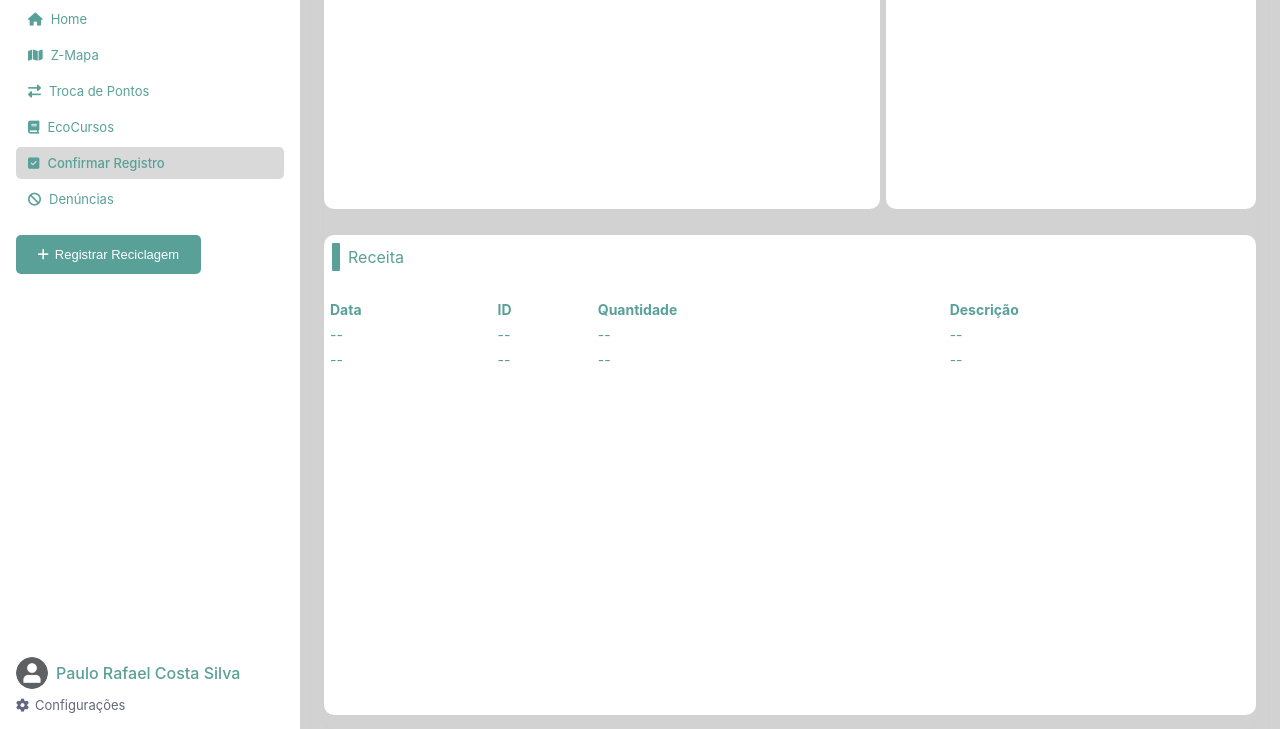
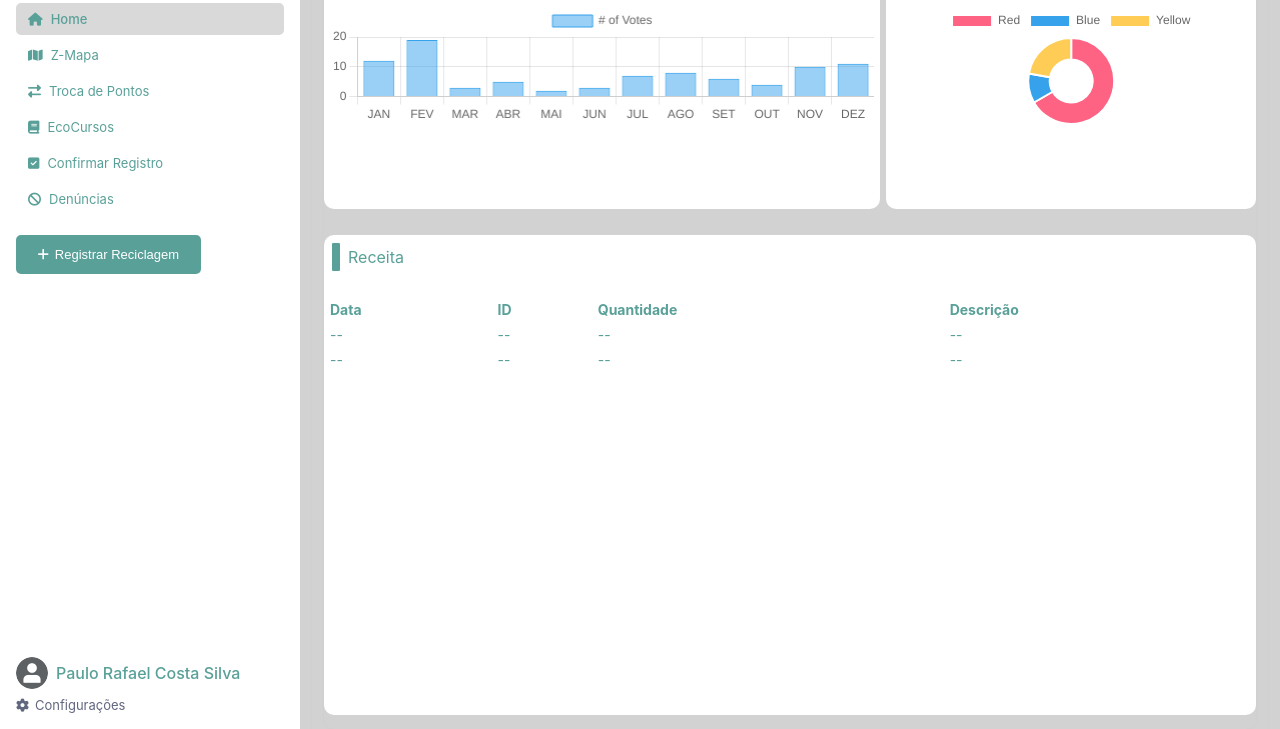
Before and after one commit to Mikael-Morais/Desafio4-Trilhas, a plain HTML site: page pages/App/html/app.html in a window 1280 px wide. Shown: the part 71-800 px from the top of the page. Drawn offline with nearby package versions, Linux system fonts and the light colour scheme.

Commit message:
feat: update page loading and chart logic

```diff
--- a/pages/App/App.js
+++ b/pages/App/App.js
@@ -2,34 +2,41 @@ document.addEventListener("DOMContentLoaded", function () {
   const menuItems = document.querySelectorAll(".menu li");
   const content = document.querySelector(".content");
   const telas = ["home.html", "zmapa.html", "dashboard.html", "troca.html", "admin-registro.html", "registroreciclagem.html", "test.html"];
-
-  function loadPage(idx) {
-    fetch(telas[idx])
+  function loadPage(url) {
+    fetch(url)
       .then((res) => res.text())
       .then((html) => {
-        content.innerHTML = html;
-        // Se for home.html, injeta o script do gráfico
-        if (telas[idx] === "home.html") {
+        document.querySelector(".content").innerHTML = html;
+
+        // carregue o home.js manualmente
+        if (url.includes("home.html")) {
           const script = document.createElement("script");
           script.src = "/pages/App/home.js";
-          script.type = "text/javascript";
-          content.appendChild(script);
+          script.onload = () => {
+            if (typeof initCharts === "function") initCharts();
+          };
+          document.body.appendChild(script);
+        } else {
+          // chamar initCharts se existir
+          if (typeof initCharts === "function") initCharts();
         }
-      })
-      .catch(() => (content.innerHTML = "<div>Erro ao carregar tela.</div>"));
+      });
   }
-
+  // Menu lateral - troca de páginas
   menuItems.forEach((item, idx) => {
-    item.addEventListener("click", () => {
-      menuItems.forEach((i) => i.classList.remove("active"));
-      item.classList.add("active");
-      loadPage(idx);
+    item.addEventListener("click", function () {
+      menuItems.forEach((li) => li.classList.remove("active"));
+      this.classList.add("active");
+      if (telas[idx]) {
+        loadPage(`/pages/App/html/${telas[idx]}`);
+      }
     });
   });
 
-  // Carrega a tela inicial (home)
-  loadPage(0);
+  // página inicial
+  loadPage("/pages/App/html/home.html");
 
+  //  manipulação de lista de pedidos (se existir)
   document.querySelectorAll(".pedidos-lista li").forEach((item) => {
     item.addEventListener("click", function () {
       document.querySelectorAll(".pedidos-lista li").forEach((li) => li.classList.remove("selected"));
--- a/pages/App/home.js
+++ b/pages/App/home.js
@@ -1,7 +1,8 @@
-document.addEventListener("DOMContentLoaded", function () {
+window.initCharts = function () {
   const graficoColuna = document.querySelector(".grafico-coluna");
   const graficoPizza = document.querySelector(".grafico-pizza");
 
+  if (graficoColuna && graficoPizza && typeof Chart !== "undefined") {
     new Chart(graficoColuna, {
       type: "bar",
       data: {
@@ -37,4 +38,5 @@ document.addEventListener("DOMContentLoaded", function () {
         ],
       },
     });
-});
+  }
+};
--- a/pages/App/html/app.html
+++ b/pages/App/html/app.html
@@ -5,8 +5,9 @@
     <meta name="viewport" content="width=device-width, initial-scale=1.0" />
     <title>ZeluS</title>
     <link rel="stylesheet" href="/pages/App/styles/App.css" />
-    <link rel="stylesheet" href="/pages/App/styles/admin-registro.css">
-    <link rel="stylesheet" href="/pages/App/styles/zmapa-style.css">
+    <link rel="stylesheet" href="/pages/App/styles/admin-registro.css" />
+    <link rel="stylesheet" href="/pages/App/styles/zmapa-style.css" />
+    <script src="https://cdn.jsdelivr.net/npm/chart.js"></script>
     <script src="/pages/App/App.js"></script>
     <link rel="stylesheet" href="https://cdnjs.cloudflare.com/ajax/libs/font-awesome/6.4.0/css/all.min.css" />
   </head>
@@ -19,11 +20,11 @@
         </div>
         <nav class="menu">
           <ul>
-            <li><i class="fa fa-home"></i> Home</li>
+            <li class="active"><i class="fa fa-home"></i> Home</li>
             <li><i class="fa fa-map"></i> Z-Mapa</li>
             <li><i class="fa fa-exchange-alt"></i> Troca de Pontos</li>
             <li><i class="fa fa-book"></i> EcoCursos</li>
-            <li class="active"><i class="fa-solid fa-square-check" style="color: #59a098;"></i> Confirmar Registro</li>
+            <li><i class="fa solid fa-square-check"></i> Confirmar Registro</li>
             <li><i class="fa fa-ban"></i> Denúncias</li>
           </ul>
         </nav>
@@ -40,8 +41,7 @@
         <div class="settings"><i class="fa fa-cog"></i> Configurações</div>
       </aside>
 
-      <main class="content">
-      </main>
+      <main class="content"></main>
     </div>
   </body>
 </html>
```
Lines whose indentation alone changed are shown as unchanged.
